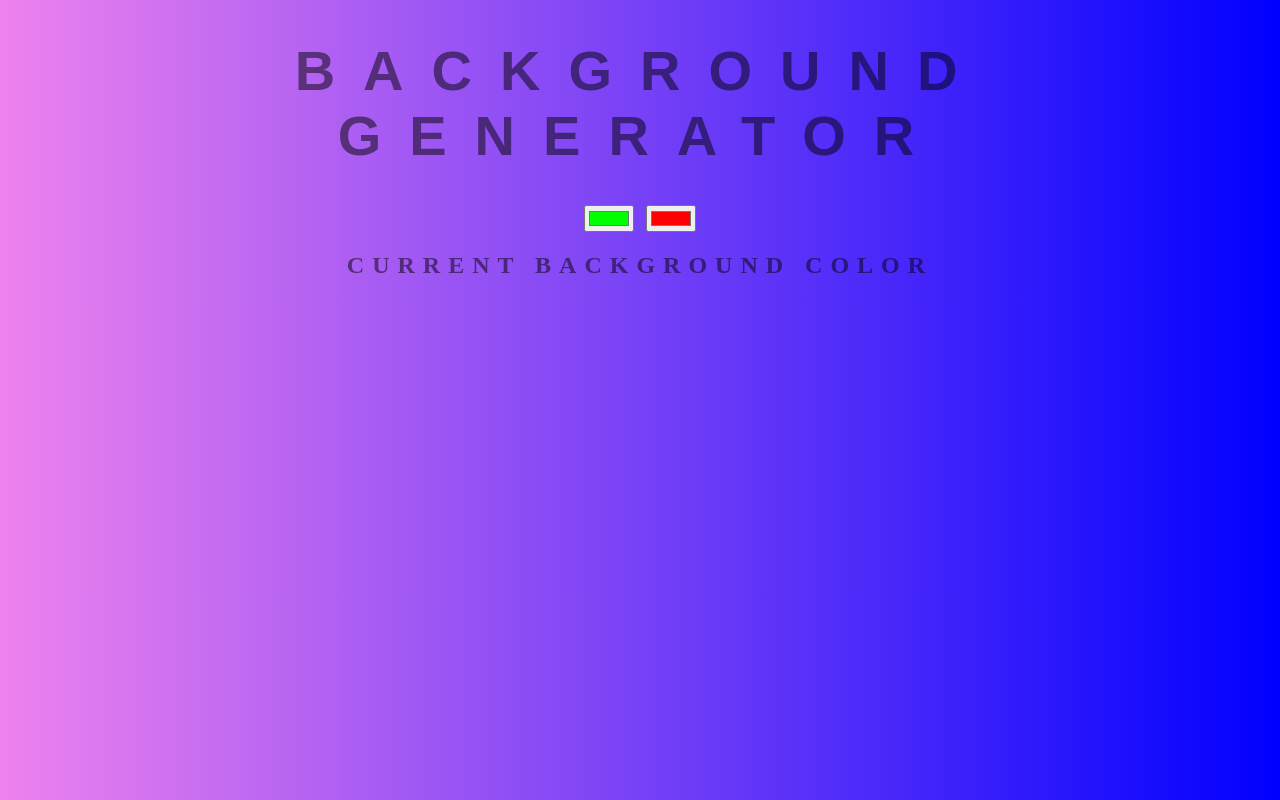
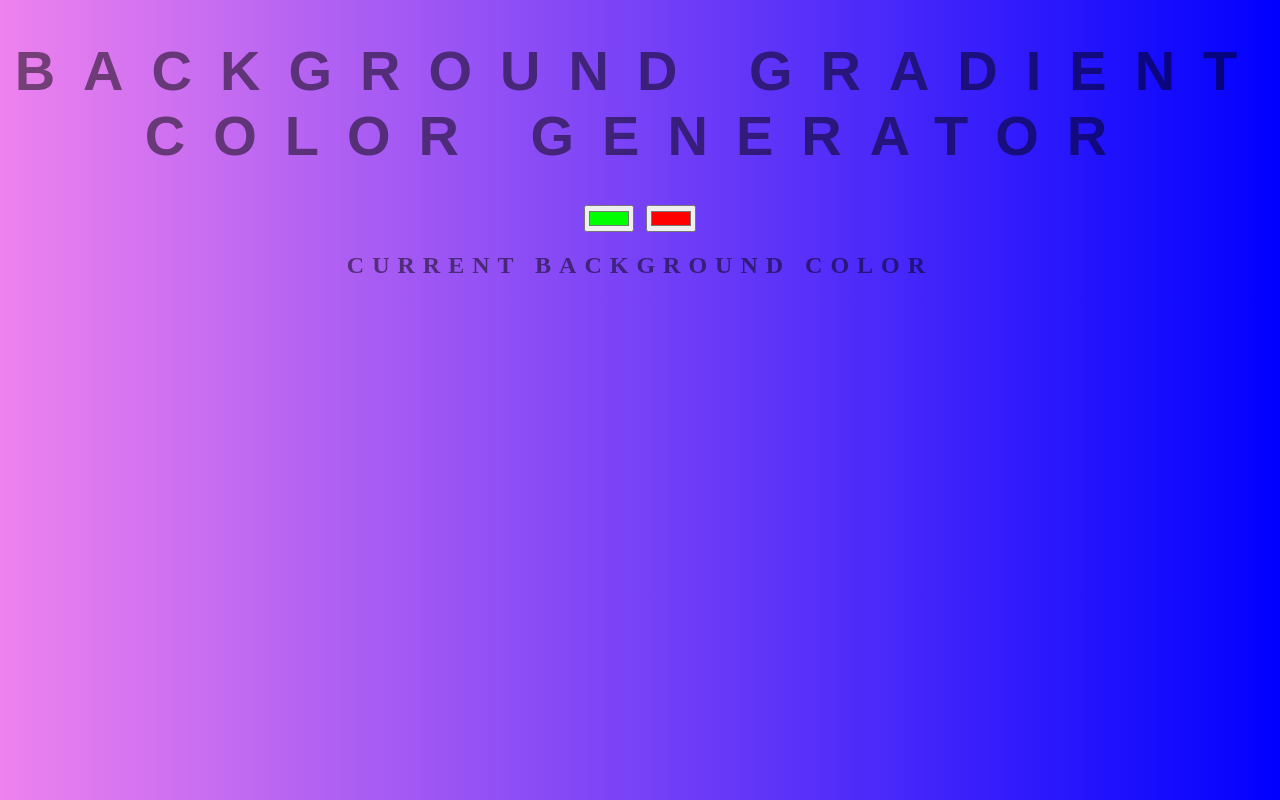
Before and after one commit to JasiekWinkler/background-generator, a plain HTML site: page index.html in a window 1280 px wide. Drawn offline with Linux system fonts and the light colour scheme.

Commit message:
changed h1 text

```diff
--- a/index.html
+++ b/index.html
@@ -7,7 +7,7 @@
     <title>Background Gradient Generator</title>
 </head>
 <body id="gradient">
-    <h1>Background Generator</h1>
+    <h1>Background Gradient Color Generator</h1>
     <input class="color1" type="color" name="color1" value="#00ff00">
     <input class="color2" type="color" name="color2" value="#ff0000">
     <h2>Current Background Color</h2>
```
